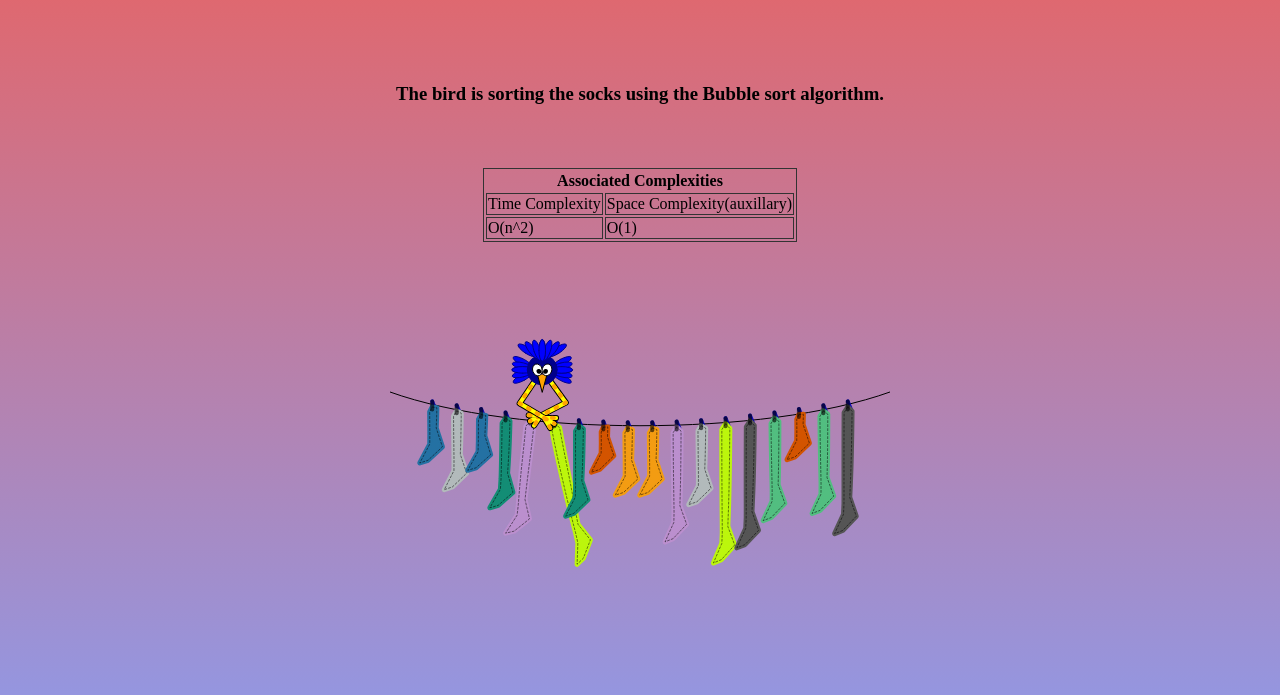
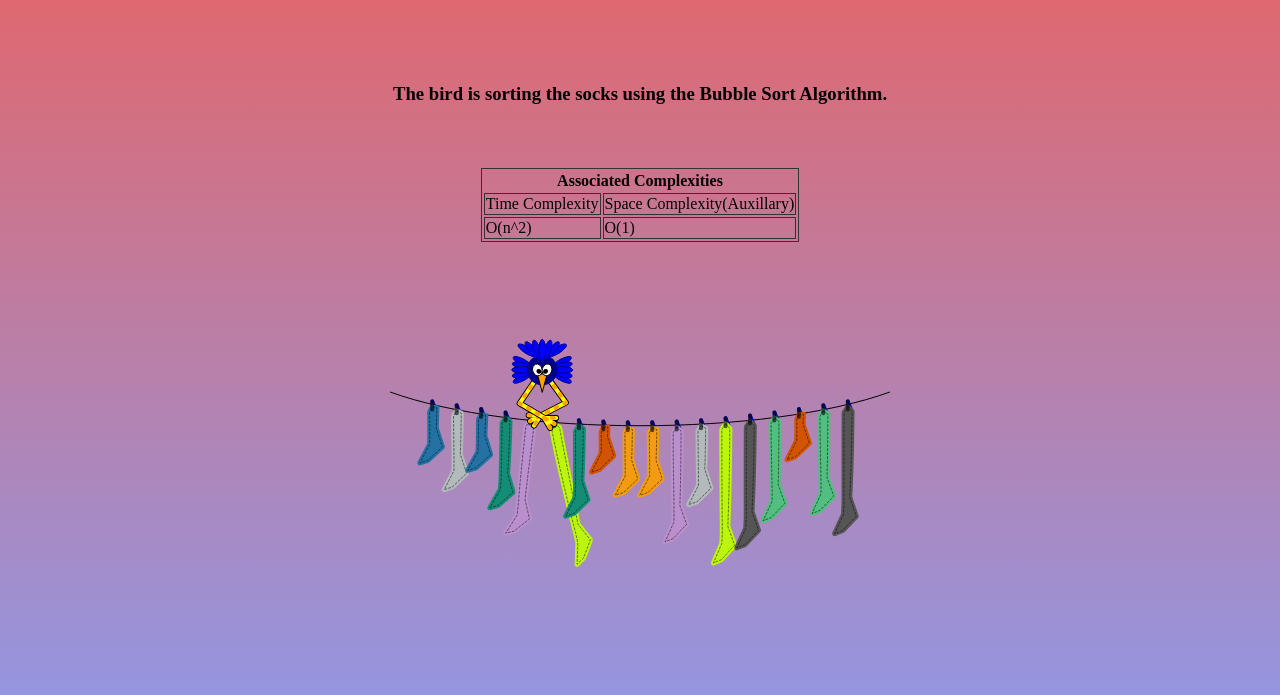
Before and after one commit to UtkarshSharma1209/AdvancedSortingVisualizer, a plain HTML site: page index.html in a window 1280 px wide. Shown: the part 69-764 px from the top of the page. Drawn offline with Linux system fonts and the light colour scheme.

Commit message:
Update index.html

```diff
--- a/index.html
+++ b/index.html
@@ -7,7 +7,7 @@
 
 <body >
     <h1>Bubble Sorting Visualizer</h1>
-    <h3>The bird is sorting the socks using the Bubble sort algorithm.</h3>
+    <h3>The bird is sorting the socks using the Bubble Sort Algorithm.</h3>
     <table>
         <thead>
             <tr>
@@ -17,7 +17,7 @@
         <tbody>
             <tr>
                 <td>Time Complexity</td>
-                <td>Space Complexity(auxillary)</td>
+                <td>Space Complexity(Auxillary)</td>
             </tr>
             <tr>
                 <td>O(n^2)</td>
```
